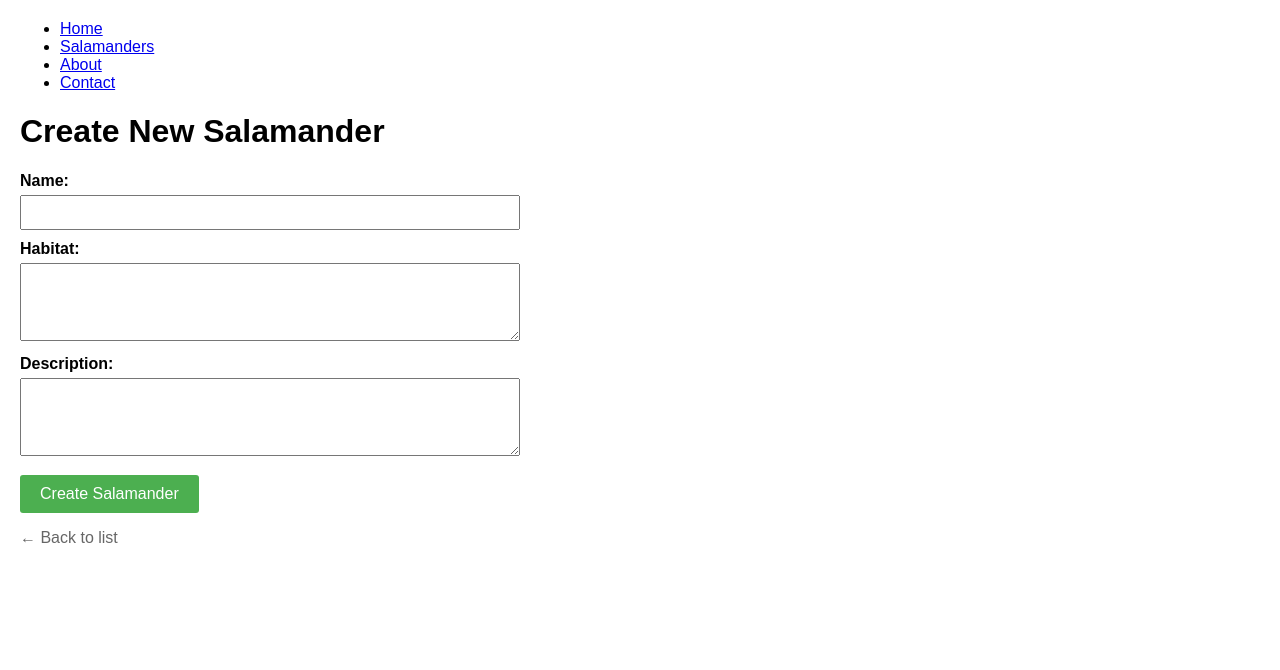
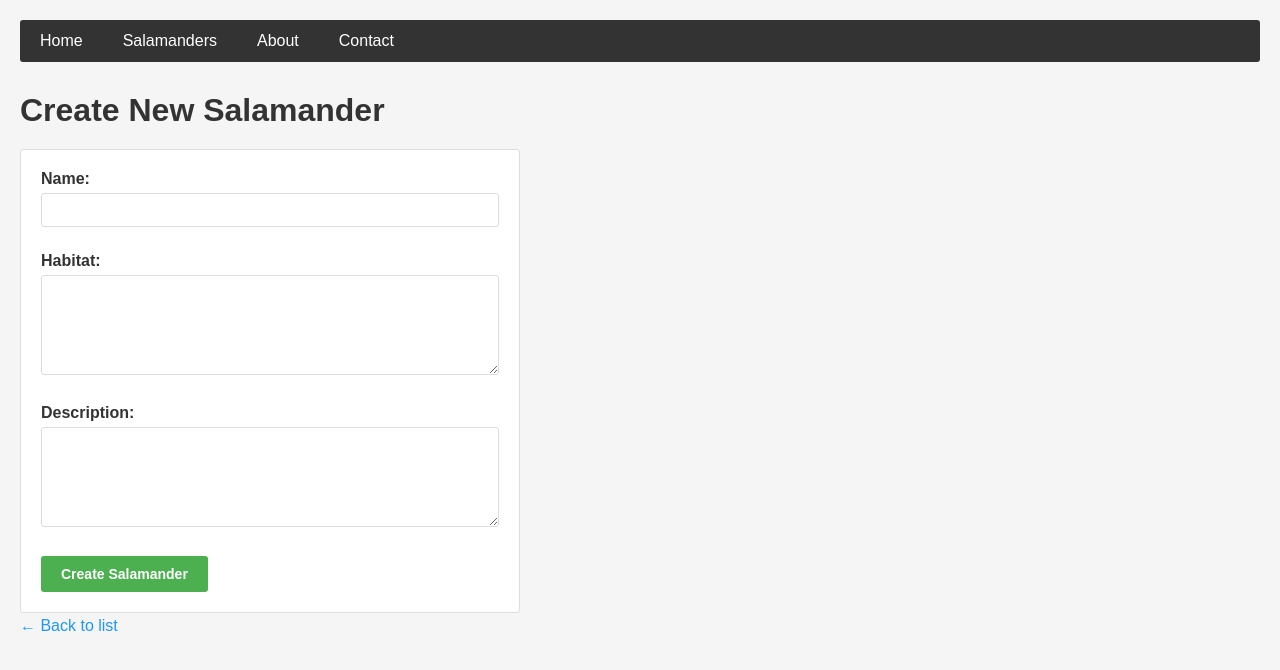
Before and after one commit to arthurcathey/WEB-250-mvc, a PHP site: page /salamanders/create in a window 1280 px wide. Shown: the top 670 px of the page. Run offline with PHP 8.4, Linux system fonts and the light colour scheme.

Commit message:
Extract CSS into external stylesheet files - Remove inline styles from all view files and create css folder with organized stylesheets (styles.css, navigation.css, salamanders-list.css, forms.css, details.css, delete.css)

```diff
--- /dev/null
+++ b/public/css/forms.css
@@ -0,0 +1,95 @@
+/* Form Styles */
+form {
+  max-width: 500px;
+  background-color: white;
+  padding: 20px;
+  border-radius: 3px;
+  border: 1px solid #ddd;
+}
+
+label {
+  display: block;
+  margin-top: 15px;
+  margin-bottom: 5px;
+  font-weight: bold;
+  color: #333;
+}
+
+label:first-of-type {
+  margin-top: 0;
+}
+
+input,
+textarea {
+  width: 100%;
+  padding: 8px 12px;
+  margin-bottom: 10px;
+  border: 1px solid #ddd;
+  border-radius: 3px;
+  font-family: Arial, sans-serif;
+  font-size: 14px;
+}
+
+input:focus,
+textarea:focus {
+  outline: none;
+  border-color: #2196F3;
+  box-shadow: 0 0 5px rgba(33, 150, 243, 0.3);
+}
+
+textarea {
+  resize: vertical;
+  min-height: 100px;
+}
+
+button {
+  padding: 10px 20px;
+  margin-top: 15px;
+  border: none;
+  border-radius: 3px;
+  cursor: pointer;
+  font-size: 14px;
+  font-weight: bold;
+  transition: background-color 0.3s ease;
+}
+
+button:hover {
+  opacity: 0.9;
+}
+
+/* Specific button styles */
+.btn-primary {
+  background-color: #2196F3;
+  color: white;
+}
+
+.btn-primary:hover {
+  background-color: #0b7dda;
+}
+
+.btn-success {
+  background-color: #4CAF50;
+  color: white;
+}
+
+.btn-success:hover {
+  background-color: #45a049;
+}
+
+.btn-danger {
+  background-color: #f44336;
+  color: white;
+}
+
+.btn-danger:hover {
+  background-color: #da190b;
+}
+
+.btn-secondary {
+  background-color: #666;
+  color: white;
+}
+
+.btn-secondary:hover {
+  background-color: #444;
+}
--- /dev/null
+++ b/public/css/navigation.css
@@ -0,0 +1,31 @@
+/* Navigation Styles */
+nav {
+  margin-bottom: 30px;
+  background-color: #333;
+  padding: 0;
+  border-radius: 3px;
+}
+
+nav ul {
+  list-style: none;
+  display: flex;
+  margin: 0;
+  padding: 0;
+}
+
+nav li {
+  margin: 0;
+}
+
+nav a {
+  display: block;
+  padding: 12px 20px;
+  color: white;
+  text-decoration: none;
+  transition: background-color 0.3s ease;
+}
+
+nav a:hover {
+  background-color: #555;
+  text-decoration: none;
+}
--- /dev/null
+++ b/public/css/styles.css
@@ -0,0 +1,31 @@
+/* Global Styles */
+* {
+  margin: 0;
+  padding: 0;
+  box-sizing: border-box;
+}
+
+body {
+  font-family: Arial, sans-serif;
+  margin: 20px;
+  background-color: #f5f5f5;
+  color: #333;
+}
+
+h1 {
+  margin-bottom: 20px;
+  color: #333;
+}
+
+p {
+  line-height: 1.6;
+}
+
+a {
+  color: #2196F3;
+  text-decoration: none;
+}
+
+a:hover {
+  text-decoration: underline;
+}
--- a/src/Views/salamanders/create.php
+++ b/src/Views/salamanders/create.php
@@ -11,58 +11,9 @@
 <head>
   <meta charset="UTF-8">
   <title>Create New Salamander</title>
-  <style>
-    body {
-      font-family: Arial, sans-serif;
-      margin: 20px;
-    }
-
-    form {
-      max-width: 500px;
-    }
-
-    label {
-      display: block;
-      margin-top: 10px;
-      font-weight: bold;
-    }
-
-    input,
-    textarea {
-      width: 100%;
-      padding: 8px;
-      margin-top: 5px;
-      box-sizing: border-box;
-    }
-
-    button {
-      margin-top: 15px;
-      padding: 10px 20px;
-      background-color: #4CAF50;
-      color: white;
-      border: none;
-      border-radius: 3px;
-      cursor: pointer;
-      font-size: 16px;
-    }
-
-    button:hover {
-      background-color: #45a049;
-    }
-
-    .back-link {
-      margin-top: 15px;
-    }
-
-    .back-link a {
-      color: #666;
-      text-decoration: none;
-    }
-
-    .back-link a:hover {
-      text-decoration: underline;
-    }
-  </style>
+  <link rel="stylesheet" href="/WEB-250-mvc/web250-mvc/public/css/styles.css">
+  <link rel="stylesheet" href="/WEB-250-mvc/web250-mvc/public/css/navigation.css">
+  <link rel="stylesheet" href="/WEB-250-mvc/web250-mvc/public/css/forms.css">
 </head>
 
 <body>
@@ -87,7 +38,7 @@
     <label for="description">Description:</label>
     <textarea id="description" name="description" rows="4" required></textarea>
 
-    <button type="submit">Create Salamander</button>
+    <button type="submit" class="btn-success">Create Salamander</button>
   </form>
 
   <div class="back-link">
```
Also changed, not shown: public/css/delete.css (added, +45 -0 lines), public/css/details.css (added, +33 -0 lines), public/css/salamanders-list.css (added, +99 -0 lines), src/Views/salamanders/delete.php (+6 -72 lines), src/Views/salamanders/edit.php (+5 -51 lines), src/Views/salamanders/index.php (+35 -37 lines), src/Views/salamanders/show.php (+12 -3 lines).
